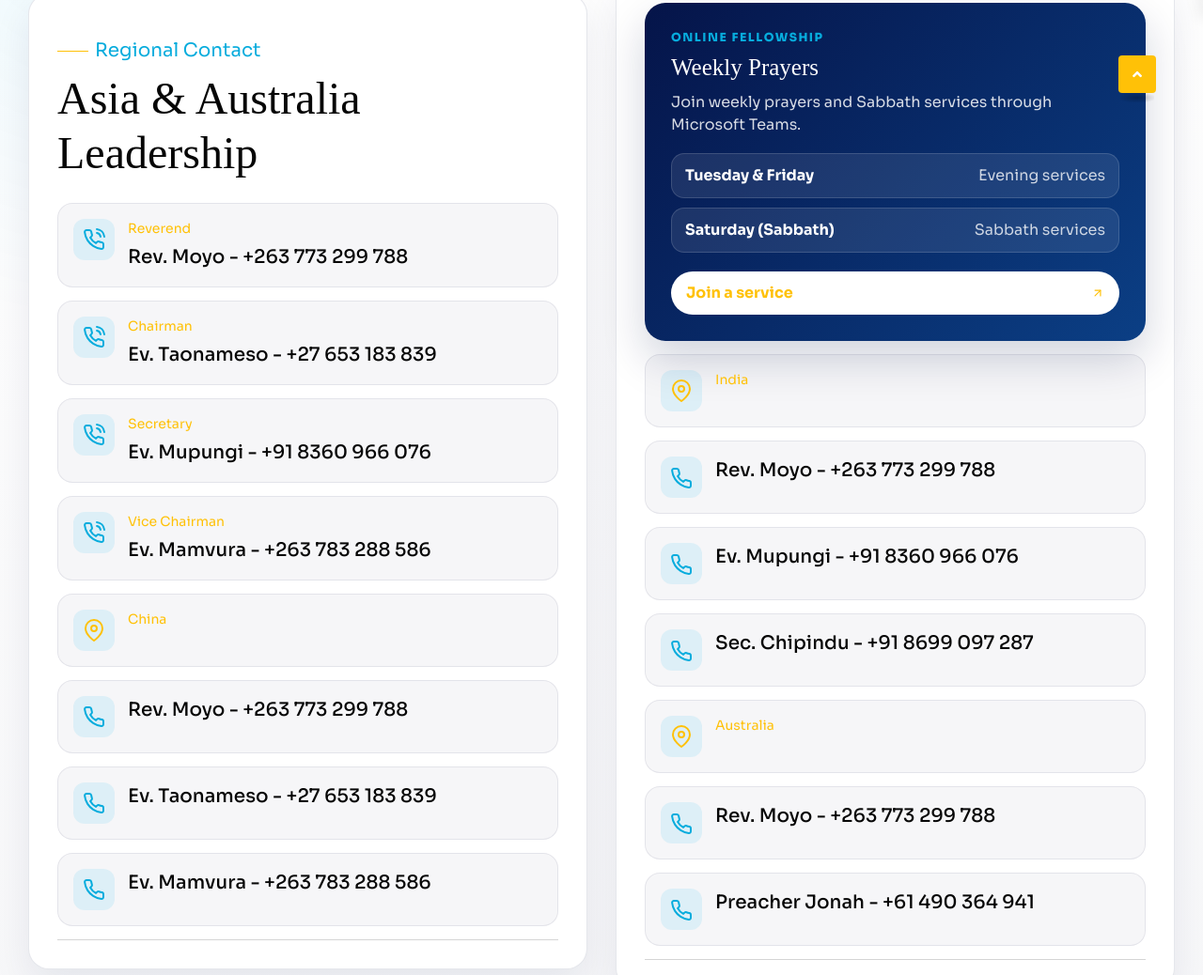
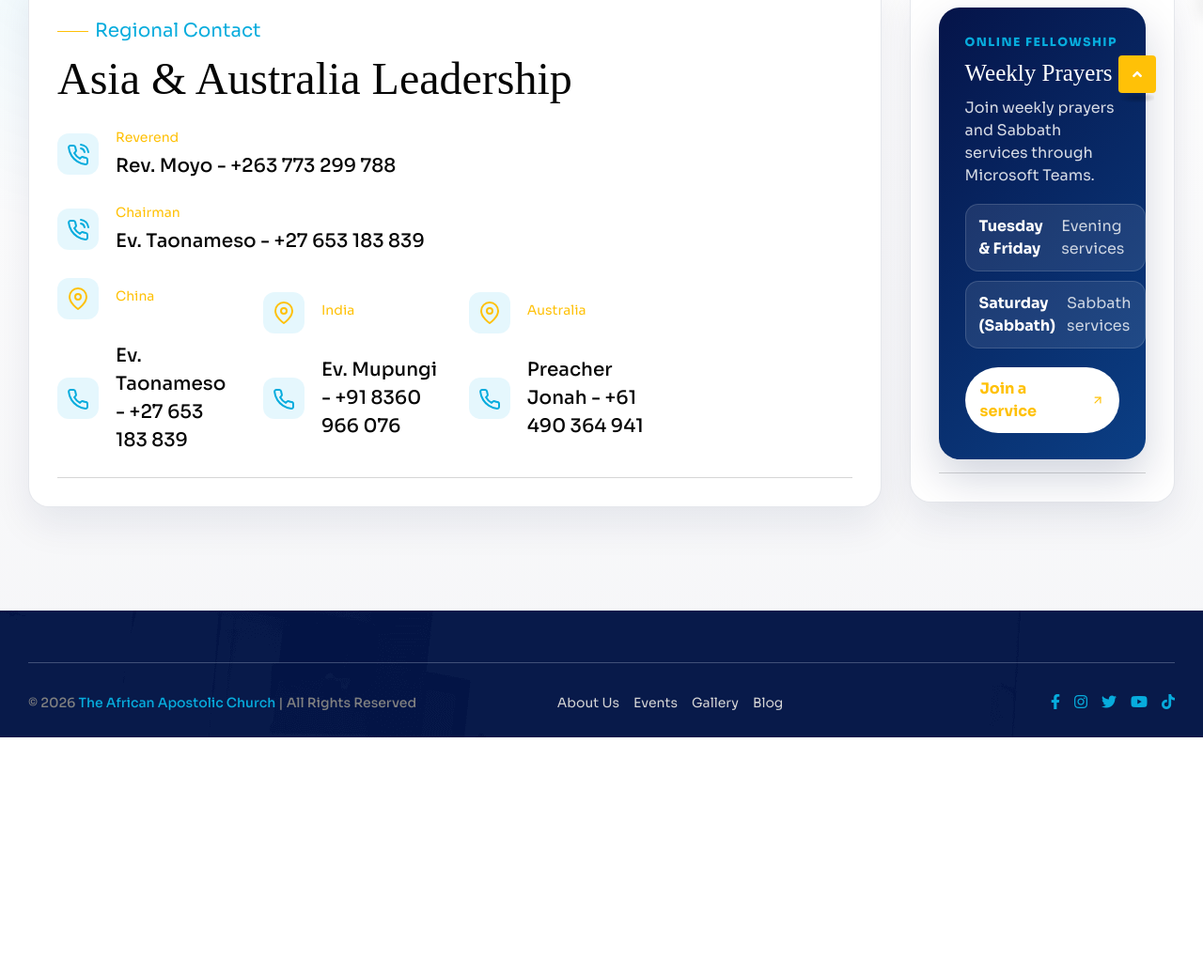
Before and after one commit to leeownuh/aac-gbeaa.org, a website: page aac-asia-australia.html in a window 1280 px wide. Shown: the part 781-1819 px from the top of the page at 94% size. After the commit the page ends 1566 px from the top, so only its background shows below. Drawn offline with Linux system fonts and the light colour scheme; no server answers; a web font is replaced by a local one.

Commit message:
Update aac-asia-australia.html

```diff
--- a/aac-asia-australia.html
+++ b/aac-asia-australia.html
@@ -330,14 +330,13 @@ Author: Leona Kokerai - Ownuh
                     <a href="/aac-great-britain">Great Britain</a>
                 </nav>
             </div>
-        </section>
-        <!-- Get In Touch - Section
+        </section> <!-- Get In Touch - Section
             =========================== -->
         <section class="section-padding position-relative regional-contact-section">
             <div class="container">
                 <div class="row align-items-center">
                     <!-- Contacts Column -->
-                    <div class="col-lg-6">
+                    <div class="col-lg-9">
                         <div class="contact__content">
                             <div class="section-title tg-heading-subheading animation-style3 mb-4">
                                 <p class="sub-title fs-5">Regional Contact</p>
@@ -346,8 +345,7 @@ Author: Leona Kokerai - Ownuh
 
                             <div class="contact__info underlined-bottom d-inline-flex">
                                 <ul class="list-wrap">
-
-                                    <!-- Leadership Contacts -->
+                                    <div class="row align-items-center">
                                         <li class="mb-4">
                                                 <div class="icon-1">
                                                     <a href="tel:+263773299788"><i class="size-32"
@@ -355,7 +353,9 @@ Author: Leona Kokerai - Ownuh
                                                 </div>
                                                 <div class="content">
                                                     <p class="title fs-7">Reverend</p>
-                                            <a class="fs-5 text-dark" href="tel:+263773299788">Rev. Moyo - +263 773 299
+                                                    <a class="fs-5 text-dark" href="tel:+263773299788">Rev. Moyo - +263
+                                                        773
+                                                        299
                                                         788</a>
                                                 </div>
                                             </li>
@@ -367,35 +367,13 @@ Author: Leona Kokerai - Ownuh
                                                 </div>
                                                 <div class="content">
                                                     <p class="title fs-7">Chairman</p>
-                                            <a class="fs-5 text-dark" href="tel:+27653183839">Ev. Taonameso - +27 653
+                                                    <a class="fs-5 text-dark" href="tel:+27653183839">Ev. Taonameso -
+                                                        +27
+                                                        653
                                                         183 839</a>
                                                 </div>
                                             </li>
-
-                                    <li class="mb-4">
-                                        <div class="icon-1">
-                                            <a href="tel:+263783288586"><i class="size-32"
-                                                    data-feather="phone-call"></i></a>
-                                        </div>
-                                        <div class="content">
-                                            <p class="title fs-7">Secretary</p>
-                                            <a class="fs-5 text-dark" href="tel:+918360966076">Ev. Mupungi - +91 8360
-                                                966 076</a>
-                                        </div>
-                                    </li>
-                                    </li>
-
-                                    <li class="mb-4">
-                                        <div class="icon-1">
-                                            <a href="tel:+918360966076"><i class="size-32"
-                                                    data-feather="phone-call"></i></a>
-                                        </div>
-                                          <div class="content">
-                                            <p class="title fs-7">Vice Chairman</p>
-                                            <a class="fs-5 text-dark" href="tel:+263783288586">Ev. Mamvura - +263 783
-                                                288 586</a>
-                                        </div>
-                                    </li>
+                                        <div class="col-lg-3"> <!-- Leadership Contacts -->
 
 
                                             <!-- China Contacts -->
@@ -408,36 +386,68 @@ Author: Leona Kokerai - Ownuh
                                                 </div>
                                             </li>
 
-                                    <li class="mb-4">
-                                        <div class="icon-1"><a href="tel:+263773299788"><i class="size-32"
-                                                    data-feather="phone"></i></a></div>
-                                        <div class="content"><a class="fs-5 text-dark" href="tel:+263773299788">Rev.
-                                                Moyo - +263 773 299 788</a></div>
-                                    </li>
 
                                             <li class="mb-4">
                                                 <div class="icon-1"><a href="tel:+27653183839"><i class="size-32"
                                                             data-feather="phone"></i></a></div>
-                                        <div class="content"><a class="fs-5 text-dark" href="tel:+27653183839">Ev.
+                                                <div class="content"><a class="fs-5 text-dark"
+                                                        href="tel:+27653183839">Ev.
                                                         Taonameso - +27 653 183 839</a></div>
+                                            </li>
+                                        </div>
+
+                                        <div class="col-lg-3"> <!-- India Contacts -->
+                                            <li class="mb-4">
+                                                <div class="icon-1">
+                                                    <i class="size-32" data-feather="map-pin"></i>
+                                                </div>
+                                                <div class="content">
+                                                    <p class="title fs-7">India</p>
+                                                </div>
                                             </li>
 
                                             <li class="mb-4">
-                                        <div class="icon-1"><a href="tel:+263783288586"><i class="size-32"
+                                                <div class="icon-1"><a href="tel:+918360966076"><i class="size-32"
                                                             data-feather="phone"></i></a></div>
-                                        <div class="content"><a class="fs-5 text-dark" href="tel:+263783288586">Ev.
-                                                Mamvura - +263 783 288 586</a></div>
+                                                <div class="content"><a class="fs-5 text-dark"
+                                                        href="tel:+918360966076">Ev.
+                                                        Mupungi - +91 8360 966 076</a></div>
                                             </li>
 
+ </div>
+
+<div class="col-lg-3">
+
+                                            <!-- Australia Contacts -->
+                                            <li class="mb-4">
+                                                <div class="icon-1">
+                                                    <i class="size-32" data-feather="map-pin"></i>
+                                                </div>
+                                                <div class="content">
+                                                    <p class="title fs-7">Australia</p>
+                                                </div>
+                                            </li>
+
+
+
+                                            <li class="mb-4">
+                                                <div class="icon-1"><a href="tel:+61490364941"><i class="size-32"
+                                                            data-feather="phone"></i></a></div>
+                                                <div class="content"><a class="fs-5 text-dark"
+                                                        href="tel:+61490364941">Preacher
+                                                        Jonah - +61 490 364 941</a></div>
+                                            </li>
+                                        </div>
+                                    </div>
 
 
                                 </ul>
                             </div>
                         </div>
                     </div>
-                    <div class="col-lg-6">
+
+                    <div class="col-lg-3">
                         <div class="contact__content">
-
 
                             <div class="contact__info underlined-bottom d-inline-flex">
                                 <ul class="list-wrap">
@@ -466,59 +476,7 @@ Author: Leona Kokerai - Ownuh
                                         </div>
                                     </li>
 
-                                    <li class="mb-4">
-                                        <div class="icon-1">
-                                            <i class="size-32" data-feather="map-pin"></i>
-                                        </div>
-                                        <div class="content">
-                                            <p class="title fs-7">India</p>
-                                        </div>
-                                    </li>
 
-                                    <li class="mb-4">
-                                        <div class="icon-1"><a href="tel:+263773299788"><i class="size-32"
-                                                    data-feather="phone"></i></a></div>
-                                        <div class="content"><a class="fs-5 text-dark" href="tel:+263773299788">Rev.
-                                                Moyo - +263 773 299 788</a></div>
-                                    </li>
-
-                                    <li class="mb-4">
-                                        <div class="icon-1"><a href="tel:+918360966076"><i class="size-32"
-                                                    data-feather="phone"></i></a></div>
-                                        <div class="content"><a class="fs-5 text-dark" href="tel:+918360966076">Ev.
-                                                Mupungi - +91 8360 966 076</a></div>
-                                    </li>
-
-                                    <li class="mb-4">
-                                        <div class="icon-1"><a href="tel:+918699097287"><i class="size-32"
-                                                    data-feather="phone"></i></a></div>
-                                        <div class="content"><a class="fs-5 text-dark" href="tel:+918699097287">Sec.
-                                                Chipindu - +91 8699 097 287</a></div>
-                                    </li>
-
-                                    <!-- Australia Contacts -->
-                                    <li class="mb-4">
-                                        <div class="icon-1">
-                                            <i class="size-32" data-feather="map-pin"></i>
-                                        </div>
-                                        <div class="content">
-                                            <p class="title fs-7">Australia</p>
-                                        </div>
-                                    </li>
-
-                                    <li class="mb-4">
-                                        <div class="icon-1"><a href="tel:+263773299788"><i class="size-32"
-                                                    data-feather="phone"></i></a></div>
-                                        <div class="content"><a class="fs-5 text-dark" href="tel:+263773299788">Rev.
-                                                Moyo - +263 773 299 788</a></div>
-                                    </li>
-
-                                    <li class="mb-4">
-                                        <div class="icon-1"><a href="tel:+61490364941"><i class="size-32"
-                                                    data-feather="phone"></i></a></div>
-                                        <div class="content"><a class="fs-5 text-dark" href="tel:+61490364941">Preacher
-                                                Jonah - +61 490 364 941</a></div>
-                                    </li>
 
                                 </ul>
 
```
Lines whose indentation alone changed are shown as unchanged.
